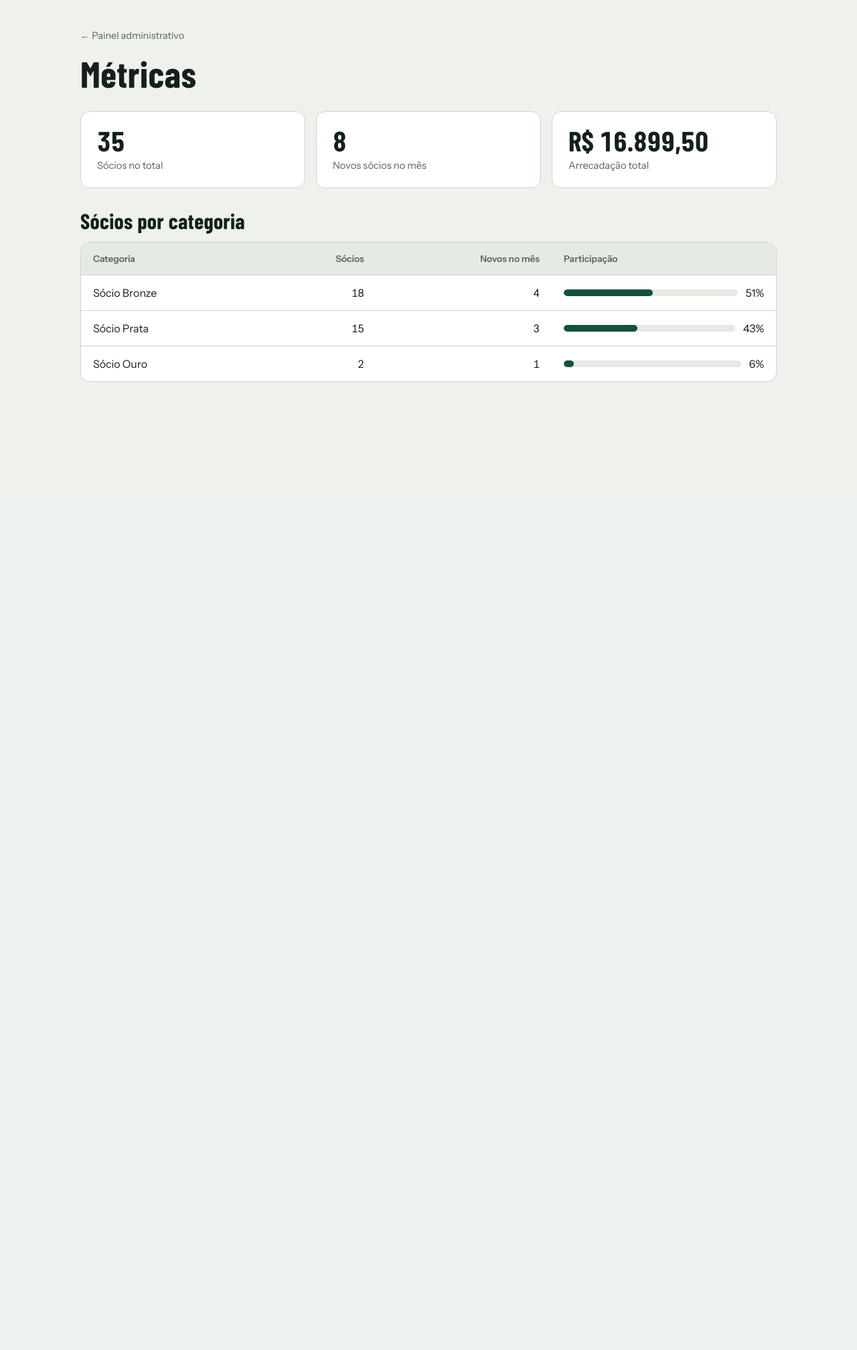
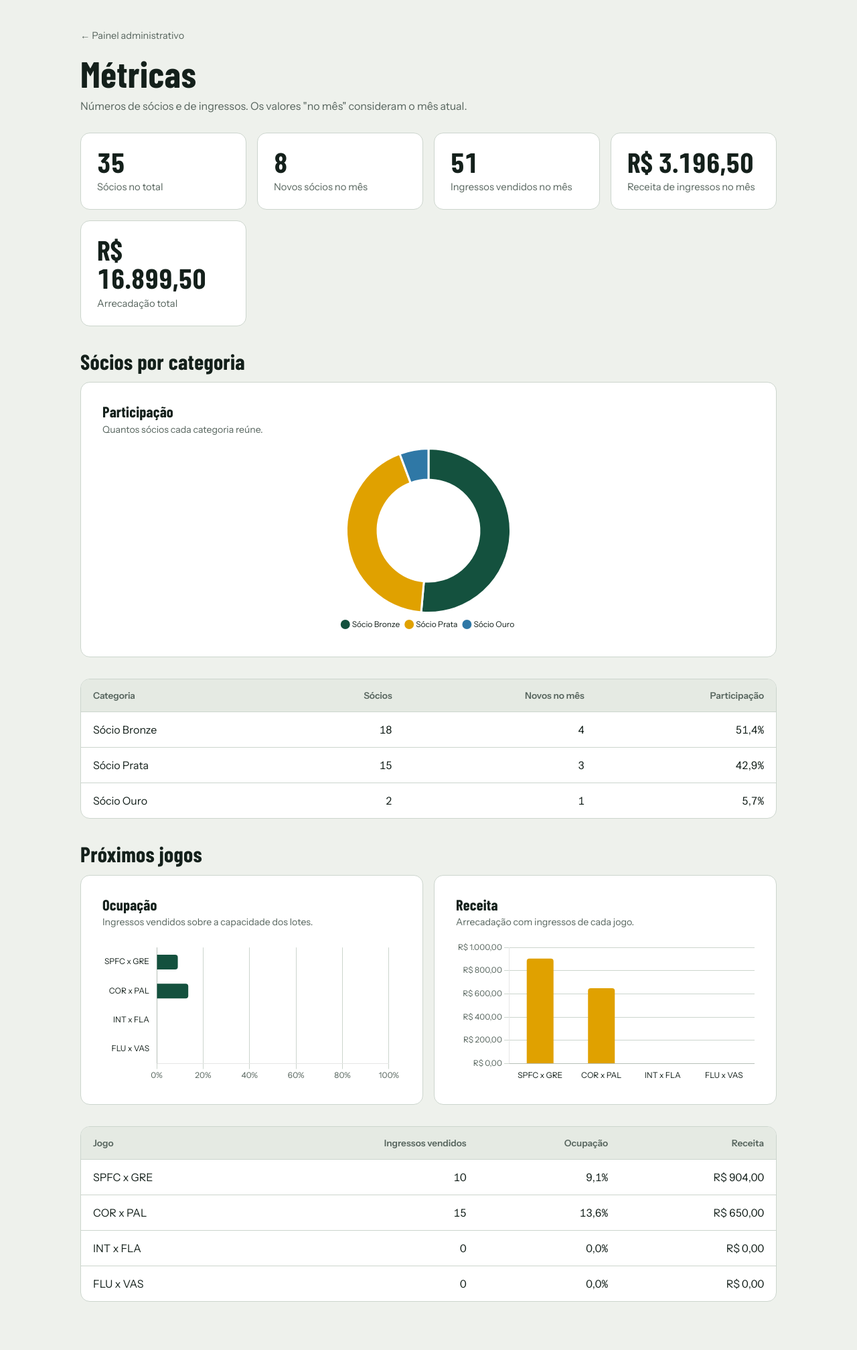
Before and after one commit to OlavoAppel/LPOO-Gestao-Socio-Torcedores, a Spring Boot app: page /admin/metricas in a window 1280 px wide. Shown: the part 64-2079 px from the top of the page at 67% size. Before the commit the page ends 634 px from the top, so only its background shows below. Run offline with Spring Boot 4, Linux system fonts and the light colour scheme; a user stored in the database is signed in; data comes from the database, SQL or seed files in the repository; some of the project's set-up classes (security, data sources, template engines, error pages and the like) are left out, and stand-ins take their place; some libraries are stand-ins or nearby versions.

Commit message:
feat: implementando atualizações no front

```diff
--- a/sociotorcedor/src/main/resources/static/css/conta.css
+++ b/sociotorcedor/src/main/resources/static/css/conta.css
@@ -34,6 +34,14 @@
 .stat-value { font-family: var(--font-display); font-size: 2.6rem; font-weight: 700; line-height: 1; font-variant-numeric: tabular-nums; }
 .stat-label { color: var(--ink-muted); margin-top: 6px; font-size: 0.92rem; }
 
+.charts { display: grid; grid-template-columns: repeat(auto-fit, minmax(340px, 1fr)); gap: 16px; margin-bottom: 32px; }
+.chart-card { display: flex; flex-direction: column; gap: 4px; min-width: 0; }
+.chart-card h2 { font-size: 1.4rem; }
+.chart-card .chart-sub { color: var(--ink-muted); font-size: 0.88rem; margin-bottom: 12px; }
+.chart-box { position: relative; height: 280px; }
+.chart-box-tall { height: var(--chart-h, 320px); }
+.dash-section { margin: 36px 0 14px; }
+
 .bar { display: flex; align-items: center; gap: 12px; }
 .bar-track { flex: 1; height: 10px; background: var(--surface-2); border-radius: 999px; overflow: hidden; min-width: 80px; }
 .bar-fill { display: block; height: 100%; background: var(--brand); border-radius: 999px; }
--- a/sociotorcedor/src/main/resources/static/css/main.css
+++ b/sociotorcedor/src/main/resources/static/css/main.css
@@ -42,6 +42,13 @@
 
     /* sombra única, usada só em elementos flutuantes */
     --shadow:      0 12px 32px rgba(15, 40, 30, 0.14);
+
+    /* gráficos (categorias distintas, em ordem de uso) */
+    --chart-1: #14513e;
+    --chart-2: #e0a100;
+    --chart-3: #2f78a6;
+    --chart-4: #8e5ab8;
+    --chart-5: #7b8a82;
 }
 
 :root[data-theme="dark"] {
@@ -75,6 +82,12 @@
     --success-line:#25533a;
 
     --shadow:      0 12px 32px rgba(0, 0, 0, 0.5);
+
+    --chart-1: #3da57f;
+    --chart-2: #f5b81c;
+    --chart-3: #5aa9d6;
+    --chart-4: #b58ae0;
+    --chart-5: #9fb0a7;
 }
 
 /* Tipografia, raios e espaçamento */
--- /dev/null
+++ b/sociotorcedor/src/main/resources/static/js/dashboard.js
@@ -0,0 +1,139 @@
+// Gráficos do dashboard. Lê os dados das tabelas da própria página (data-*),
+// então não depende de serialização JSON do servidor e a tabela serve de alternativa em texto.
+(function () {
+    var charts = [];
+
+    function css(name) {
+        return getComputedStyle(document.documentElement).getPropertyValue(name).trim();
+    }
+
+    function rows(selector) {
+        return Array.prototype.slice.call(document.querySelectorAll(selector));
+    }
+
+    function brl(v) {
+        return 'R$ ' + Number(v).toLocaleString('pt-BR', { minimumFractionDigits: 2, maximumFractionDigits: 2 });
+    }
+
+    function destroyAll() {
+        charts.forEach(function (c) { c.destroy(); });
+        charts = [];
+    }
+
+    function draw() {
+        if (typeof Chart === 'undefined') return; // CDN indisponível: as tabelas continuam legíveis
+        destroyAll();
+
+        var ink = css('--ink');
+        var muted = css('--ink-muted');
+        var line = css('--line');
+        var surface = css('--surface');
+
+        Chart.defaults.font.family = css('--font-body');
+        Chart.defaults.color = muted;
+
+        // 1) Sócios por categoria (participação)
+        var cat = rows('#tabela-categorias tbody tr[data-nome]');
+        var elCat = document.getElementById('grafico-categorias');
+        if (elCat && cat.length) {
+            var palette = [css('--chart-1'), css('--chart-2'), css('--chart-3'), css('--chart-4'), css('--chart-5')];
+            charts.push(new Chart(elCat, {
+                type: 'doughnut',
+                data: {
+                    labels: cat.map(function (r) { return r.dataset.nome; }),
+                    datasets: [{
+                        data: cat.map(function (r) { return Number(r.dataset.total); }),
+                        backgroundColor: cat.map(function (_, i) { return palette[i % palette.length]; }),
+                        borderColor: surface,
+                        borderWidth: 3
+                    }]
+                },
+                options: {
+                    maintainAspectRatio: false,
+                    cutout: '62%',
+                    plugins: {
+                        legend: { position: 'bottom', labels: { color: ink, usePointStyle: true, boxWidth: 8 } },
+                        tooltip: {
+                            callbacks: {
+                                label: function (ctx) {
+                                    var novos = cat[ctx.dataIndex].dataset.novos;
+                                    return ctx.label + ': ' + ctx.parsed + ' sócios (' + novos + ' novos no mês)';
+                                }
+                            }
+                        }
+                    }
+                }
+            }));
+        }
+
+        // 2) Ocupação dos próximos jogos
+        var jogos = rows('#tabela-jogos tbody tr[data-titulo]');
+        var elOcup = document.getElementById('grafico-ocupacao');
+        if (elOcup && jogos.length) {
+            charts.push(new Chart(elOcup, {
+                type: 'bar',
+                data: {
+                    labels: jogos.map(function (r) { return r.dataset.titulo; }),
+                    datasets: [{
+                        label: 'Ocupação (%)',
+                        data: jogos.map(function (r) { return Number(r.dataset.ocupacao); }),
+                        backgroundColor: css('--chart-1'),
+                        borderRadius: 4,
+                        maxBarThickness: 22
+                    }]
+                },
+                options: {
+                    indexAxis: 'y',
+                    maintainAspectRatio: false,
+                    scales: {
+                        x: { min: 0, max: 100, grid: { color: line }, ticks: { callback: function (v) { return v + '%'; } } },
+                        y: { grid: { display: false }, ticks: { color: ink } }
+                    },
+                    plugins: {
+                        legend: { display: false },
+                        tooltip: {
+                            callbacks: {
+                                label: function (ctx) {
+                                    var r = jogos[ctx.dataIndex].dataset;
+                                    return r.ocupacao + '% ocupado · ' + r.vendidos + ' ingressos';
+                                }
+                            }
+                        }
+                    }
+                }
+            }));
+        }
+
+        // 3) Receita por jogo
+        var elRec = document.getElementById('grafico-receita');
+        if (elRec && jogos.length) {
+            charts.push(new Chart(elRec, {
+                type: 'bar',
+                data: {
+                    labels: jogos.map(function (r) { return r.dataset.titulo; }),
+                    datasets: [{
+                        label: 'Receita',
+                        data: jogos.map(function (r) { return Number(r.dataset.receita); }),
+                        backgroundColor: css('--chart-2'),
+                        borderRadius: 4,
+                        maxBarThickness: 40
+                    }]
+                },
+                options: {
+                    maintainAspectRatio: false,
+                    scales: {
+                        x: { grid: { display: false }, ticks: { color: ink } },
+                        y: { beginAtZero: true, grid: { color: line }, ticks: { callback: function (v) { return brl(v); } } }
+                    },
+                    plugins: {
+                        legend: { display: false },
+                        tooltip: { callbacks: { label: function (ctx) { return brl(ctx.parsed.y); } } }
+                    }
+                }
+            }));
+        }
+    }
+
+    document.addEventListener('DOMContentLoaded', draw);
+    document.addEventListener('themechange', draw);
+})();
--- a/sociotorcedor/src/main/resources/static/js/theme.js
+++ b/sociotorcedor/src/main/resources/static/js/theme.js
@@ -14,6 +14,8 @@
             btn.setAttribute('aria-pressed', t === 'dark' ? 'true' : 'false');
             btn.setAttribute('aria-label', t === 'dark' ? 'Usar tema claro' : 'Usar tema escuro');
         }
+        // avisa quem desenha com cores calculadas (ex.: gráficos do dashboard)
+        document.dispatchEvent(new CustomEvent('themechange', { detail: t }));
     }
 
     document.addEventListener('DOMContentLoaded', function () {
--- a/sociotorcedor/src/main/resources/templates/admin/cadastro/jogos/lotes.html
+++ b/sociotorcedor/src/main/resources/templates/admin/cadastro/jogos/lotes.html
@@ -29,7 +29,7 @@
             <tr th:each="l : ${lotes}">
                 <td th:text="${l.setor.nome}">Setor</td>
                 <td class="num" th:text="${'R$ ' + #numbers.formatDecimal(l.precoBase, 1, 'POINT', 2, 'COMMA')}">R$ 0,00</td>
-                <td class="num" th:text="${l.estoqueDisponivel}">0</td>
+                <td class="num" th:text="${l.ingressoDisponiveis}">0</td>
             </tr>
             </tbody>
         </table>
--- a/sociotorcedor/src/main/resources/templates/admin/dashboard.html
+++ b/sociotorcedor/src/main/resources/templates/admin/dashboard.html
@@ -13,16 +13,27 @@
 
     <div class="page-head">
         <h1>Métricas</h1>
+        <p>Números de sócios e de ingressos. Os valores "no mês" consideram o mês atual.</p>
     </div>
 
+    <!-- Indicadores -->
     <section class="stats">
         <div class="panel stat">
-            <div class="stat-value" th:text="${dashboardInfo.associadosTotal}">0</div>
+            <div class="stat-value" th:text="${dashboardInfo.associadosTotal ?: 0}">0</div>
             <div class="stat-label">Sócios no total</div>
         </div>
         <div class="panel stat">
-            <div class="stat-value" th:text="${dashboardInfo.novosAssociadosMesAtual}">0</div>
+            <div class="stat-value" th:text="${dashboardInfo.novosAssociadosMesAtual ?: 0}">0</div>
             <div class="stat-label">Novos sócios no mês</div>
+        </div>
+        <div class="panel stat">
+            <div class="stat-value" th:text="${dashboardInfo.ingressosVendidos ?: 0}">0</div>
+            <div class="stat-label">Ingressos vendidos no mês</div>
+        </div>
+        <div class="panel stat">
+            <div class="stat-value"
+                 th:text="${'R$ ' + #numbers.formatDecimal(dashboardInfo.receitaIngressos ?: 0, 1, 'POINT', 2, 'COMMA')}">R$ 0,00</div>
+            <div class="stat-label">Receita de ingressos no mês</div>
         </div>
         <div class="panel stat">
             <div class="stat-value"
@@ -31,41 +42,106 @@
         </div>
     </section>
 
-    <h2 style="margin-bottom: 14px;">Sócios por categoria</h2>
+    <!-- Sócios por categoria -->
+    <h2 class="dash-section">Sócios por categoria</h2>
 
-    <div class="table-wrap" th:if="${not #lists.isEmpty(categoriasInfo)}">
-        <table class="table">
+    <div th:if="${not #lists.isEmpty(categoriasInfo)}">
+        <div class="charts">
+            <section class="panel chart-card">
+                <h2>Participação</h2>
+                <p class="chart-sub">Quantos sócios cada categoria reúne.</p>
+                <div class="chart-box">
+                    <canvas id="grafico-categorias" role="img" aria-label="Participação de cada categoria no total de sócios"></canvas>
+                </div>
+            </section>
+        </div>
+
+        <div class="table-wrap">
+            <table class="table" id="tabela-categorias">
                 <thead>
                 <tr>
                     <th>Categoria</th>
                     <th class="num">Sócios</th>
                     <th class="num">Novos no mês</th>
-                <th>Participação</th>
+                    <th class="num">Participação</th>
                 </tr>
                 </thead>
                 <tbody>
                 <tr th:each="c : ${categoriasInfo}"
-                th:with="pct=${dashboardInfo.associadosTotal != null and dashboardInfo.associadosTotal > 0} ? ${c.totalAssociados * 100.0 / dashboardInfo.associadosTotal} : 0">
+                    th:data-nome="${c.nomeCategoria}"
+                    th:data-total="${c.totalAssociados ?: 0}"
+                    th:data-novos="${c.novosAssociadosMesAtual ?: 0}"
+                    th:with="pct=${dashboardInfo.associadosTotal != null and dashboardInfo.associadosTotal > 0 and c.totalAssociados != null} ? ${c.totalAssociados * 100.0 / dashboardInfo.associadosTotal} : 0">
                     <td th:text="${c.nomeCategoria}">Categoria</td>
-                <td class="num" th:text="${c.totalAssociados}">0</td>
-                <td class="num" th:text="${c.novosAssociadosMesAtual}">0</td>
-                <td>
-                    <div class="bar">
-                        <span class="bar-track"><span class="bar-fill"
-                              th:style="'width:' + ${#numbers.formatDecimal(pct, 1, 'POINT', 1, 'POINT')} + '%'"></span></span>
-                        <span th:text="${#numbers.formatDecimal(pct, 1, 'POINT', 0, 'COMMA') + '%'}">0%</span>
-                    </div>
-                </td>
+                    <td class="num" th:text="${c.totalAssociados ?: 0}">0</td>
+                    <td class="num" th:text="${c.novosAssociadosMesAtual ?: 0}">0</td>
+                    <td class="num" th:text="${#numbers.formatDecimal(pct, 1, 'POINT', 1, 'COMMA') + '%'}">0%</td>
                 </tr>
                 </tbody>
             </table>
+        </div>
     </div>
 
     <div class="empty" th:if="${#lists.isEmpty(categoriasInfo)}">
         <strong>Sem dados por categoria</strong>
         Os números aparecem quando houver sócios associados.
     </div>
+
+    <!-- Próximos jogos -->
+    <h2 class="dash-section">Próximos jogos</h2>
+
+    <div th:if="${not #lists.isEmpty(jogosInfo)}">
+        <div class="charts">
+            <section class="panel chart-card">
+                <h2>Ocupação</h2>
+                <p class="chart-sub">Ingressos vendidos sobre a capacidade dos lotes.</p>
+                <div class="chart-box chart-box-tall" th:style="'--chart-h:' + ${60 + #lists.size(jogosInfo) * 38} + 'px'">
+                    <canvas id="grafico-ocupacao" role="img" aria-label="Ocupação em porcentagem de cada jogo futuro"></canvas>
+                </div>
+            </section>
+            <section class="panel chart-card">
+                <h2>Receita</h2>
+                <p class="chart-sub">Arrecadação com ingressos de cada jogo.</p>
+                <div class="chart-box chart-box-tall" th:style="'--chart-h:' + ${60 + #lists.size(jogosInfo) * 38} + 'px'">
+                    <canvas id="grafico-receita" role="img" aria-label="Receita de ingressos de cada jogo futuro"></canvas>
+                </div>
+            </section>
+        </div>
+
+        <div class="table-wrap">
+            <table class="table" id="tabela-jogos">
+                <thead>
+                <tr>
+                    <th>Jogo</th>
+                    <th class="num">Ingressos vendidos</th>
+                    <th class="num">Ocupação</th>
+                    <th class="num">Receita</th>
+                </tr>
+                </thead>
+                <tbody>
+                <tr th:each="j : ${jogosInfo}"
+                    th:data-titulo="${j.titulo}"
+                    th:data-ocupacao="${j.ocupacaoJogoPorcentagem ?: 0}"
+                    th:data-vendidos="${j.ingressosVendidos ?: 0}"
+                    th:data-receita="${j.receitaPorJogo ?: 0}">
+                    <td th:text="${j.titulo}">SPFC x GRE</td>
+                    <td class="num" th:text="${j.ingressosVendidos ?: 0}">0</td>
+                    <td class="num" th:text="${#numbers.formatDecimal(j.ocupacaoJogoPorcentagem ?: 0, 1, 'POINT', 1, 'COMMA') + '%'}">0%</td>
+                    <td class="num" th:text="${'R$ ' + #numbers.formatDecimal(j.receitaPorJogo ?: 0, 1, 'POINT', 2, 'COMMA')}">R$ 0,00</td>
+                </tr>
+                </tbody>
+            </table>
+        </div>
+    </div>
+
+    <div class="empty" th:if="${#lists.isEmpty(jogosInfo)}">
+        <strong>Nenhum jogo futuro</strong>
+        Cadastre um jogo para acompanhar vendas e ocupação.
+    </div>
 </main>
+
+<script src="https://cdn.jsdelivr.net/npm/chart.js@4.4.1/dist/chart.umd.min.js"></script>
+<script th:src="@{/js/dashboard.js}"></script>
 
 </body>
 </html>
--- a/sociotorcedor/src/main/resources/templates/perfil.html
+++ b/sociotorcedor/src/main/resources/templates/perfil.html
@@ -27,7 +27,7 @@
             <dt>Associação</dt>
             <dd>
                 <span class="badge"
-                      th:text="${#authentication.principal.associado?.categoria?.descricao} ?: 'Não associado'">Não associado</span>
+                      th:text="${#authentication.principal.associado?.categoria?.nome} ?: 'Não associado'">Não associado</span>
             </dd>
         </dl>
 
```
Lines whose indentation alone changed are shown as unchanged.
